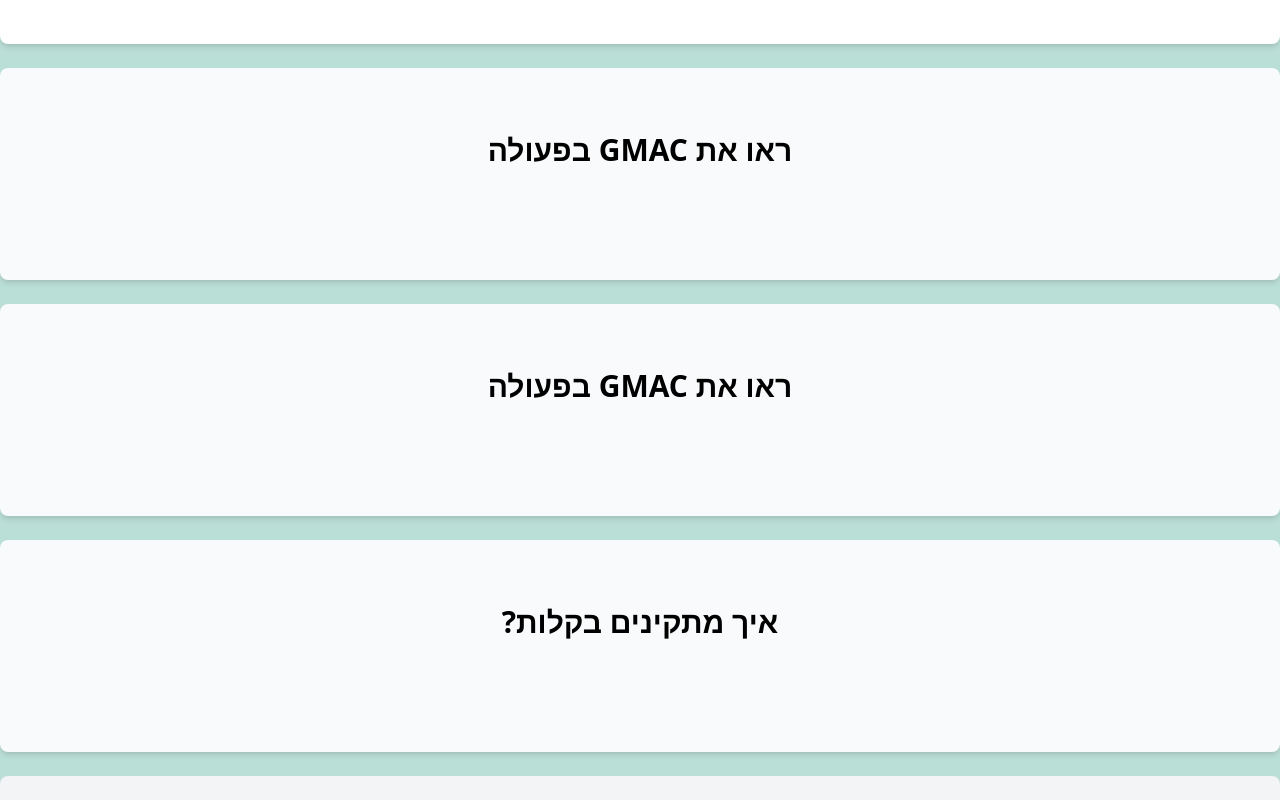
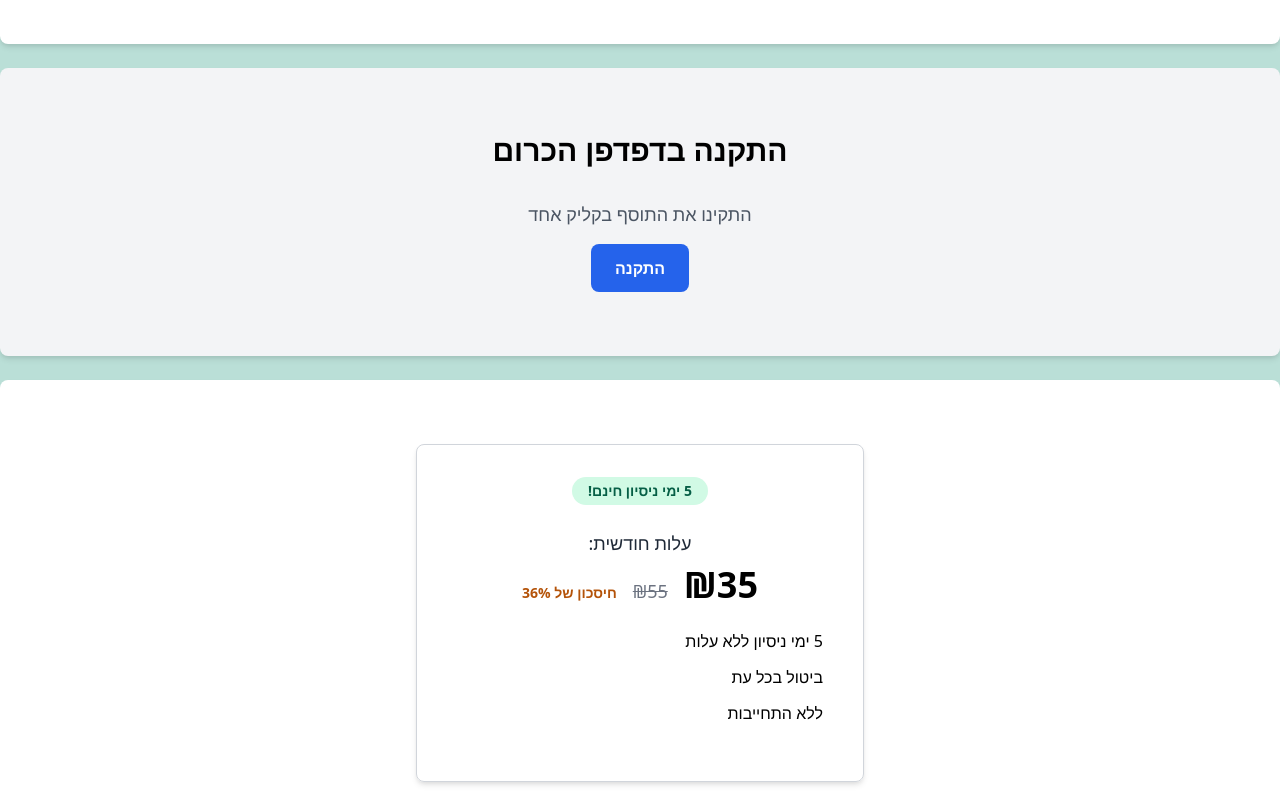
Before and after one commit to Zevik/Atsmai, a Next.js app: page /extensions/gmac in a window 1280 px wide. Shown: the part 1260-2060 px from the top of the page. Built offline with nearby package versions, Linux system fonts and the light colour scheme; grey boxes are pictures that could not be loaded.

Commit message:
מחיקת הסקשנים 'ראו את GMAC בפעולה' וש'איך מתקינים בקלות?' מעמוד GMAC

```diff
--- a/components/forms/ExampleForm.js
+++ b/components/forms/ExampleForm.js
@@ -0,0 +1,22 @@
+// ...existing code...
+<label className="flex flex-col">
+  אימייל:
+  <input
+    type="email"
+    {...register('email', { required: true })}
+    className="border border-gray-300 p-2 rounded-md"
+  />
+  {errors.email && <span className="text-red-500">שדה חובה</span>}
+</label>
+
+// ...existing code...
+<label className="flex flex-col">
+  טלפון:
+  <input
+    type="tel"
+    {...register('phone', { required: true })}
+    className="border border-gray-300 p-2 rounded-md"
+  />
+  {errors.phone && <span className="text-red-500">שדה חובה</span>}
+</label>
+// ...existing code...
--- a/pages/extensions/gmac.js
+++ b/pages/extensions/gmac.js
@@ -208,36 +208,6 @@
                     </div>
                 </section>
 
-                {/* New Video Section */}
-                <section className="py-16 bg-gray-50">
-                    <div className="container mx-auto px-4">
-                        <h2 className="text-3xl font-bold text-center mb-12">ראו את GMAC בפעולה</h2>
-                        <div className="max-w-4xl mx-auto">
-                            <VideoPlayer videoId="mLnXlkmy84Q" />
-                        </div>
-                    </div>
-                </section>
-
-                {/* Video Demo */}
-                <section className="py-16 bg-gray-50">
-                    <div className="container mx-auto px-4">
-                        <h2 className="text-3xl font-bold text-center mb-12">ראו את GMAC בפעולה</h2>
-                        <div className="max-w-4xl mx-auto">
-                            <VideoPlayer videoId="mLnXlkmy84Q" />
-                        </div>
-                    </div>
-                </section>
-
-                {/* Installation Video */}
-                <section className="py-16 bg-gray-50">
-                    <div className="container mx-auto px-4">
-                        <h2 className="text-3xl font-bold text-center mb-12">איך מתקינים בקלות?</h2>
-                        <div className="max-w-4xl mx-auto">
-                            <VideoPlayer videoId="-yxpUam5LRA" />
-                        </div>
-                    </div>
-                </section>
-
                 {/* Chrome Installation Section */}
                 <section className="py-16 bg-gray-100">
                     <div className="container mx-auto px-4 text-center">
```
